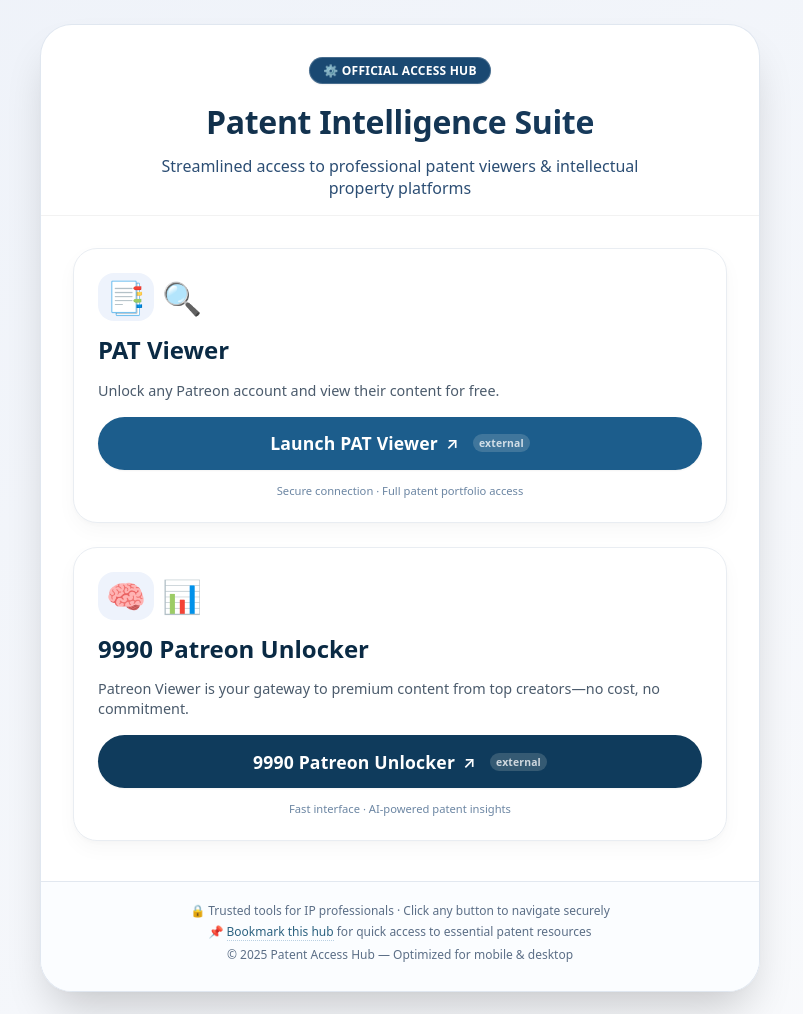
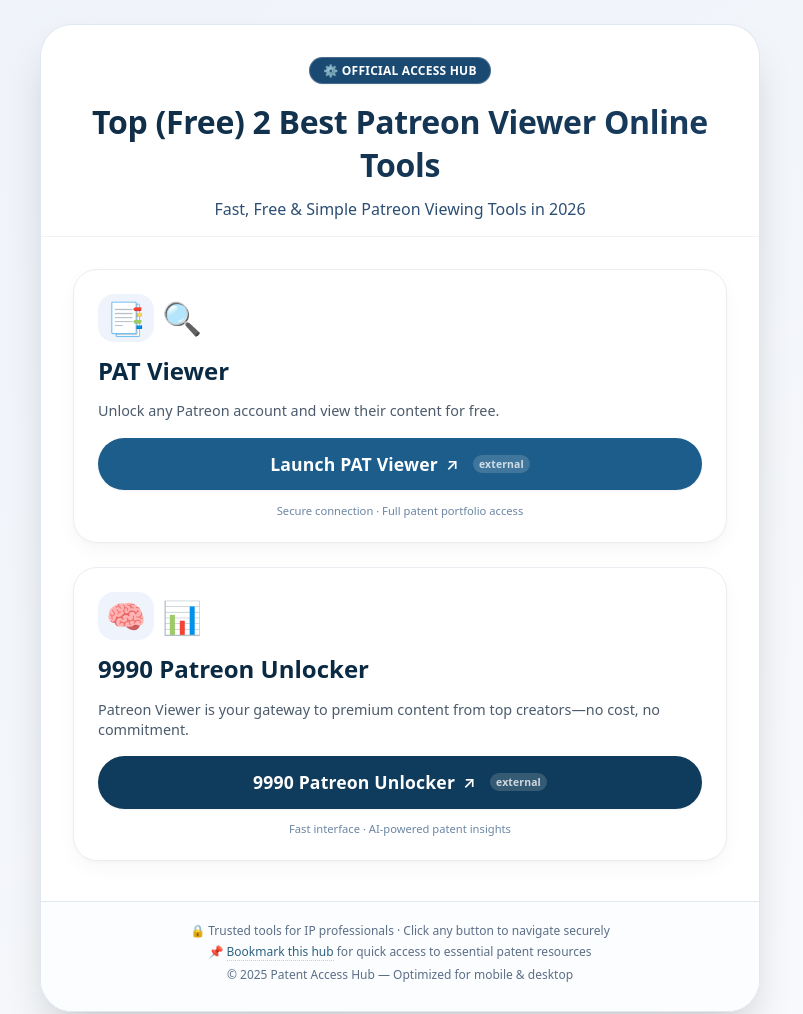
Before and after one commit to abidjan125890/abidjan125890.github.io, a plain HTML site: page index.html in a window 1280 px wide. Shown: the top 1014 px of the page, without its empty margins (240-1043 px from the left). Drawn offline with Linux system fonts and the light colour scheme.

Commit message:
Update index.html

```diff
--- a/index.html
+++ b/index.html
@@ -301,8 +301,8 @@
     <main class="access-panel" role="main">
         <div class="hero">
             <div class="badge">⚙️ Official Access Hub</div>
-            <h1>Patent Intelligence Suite</h1>
-            <div class="sub">Streamlined access to professional patent viewers & intellectual property platforms</div>
+            <h1>Top (Free) 2 Best Patreon Viewer Online Tools</h1>
+            <div class="sub">Fast, Free & Simple Patreon Viewing Tools in 2026</div>
         </div>
 
         <div class="button-grid">
```
